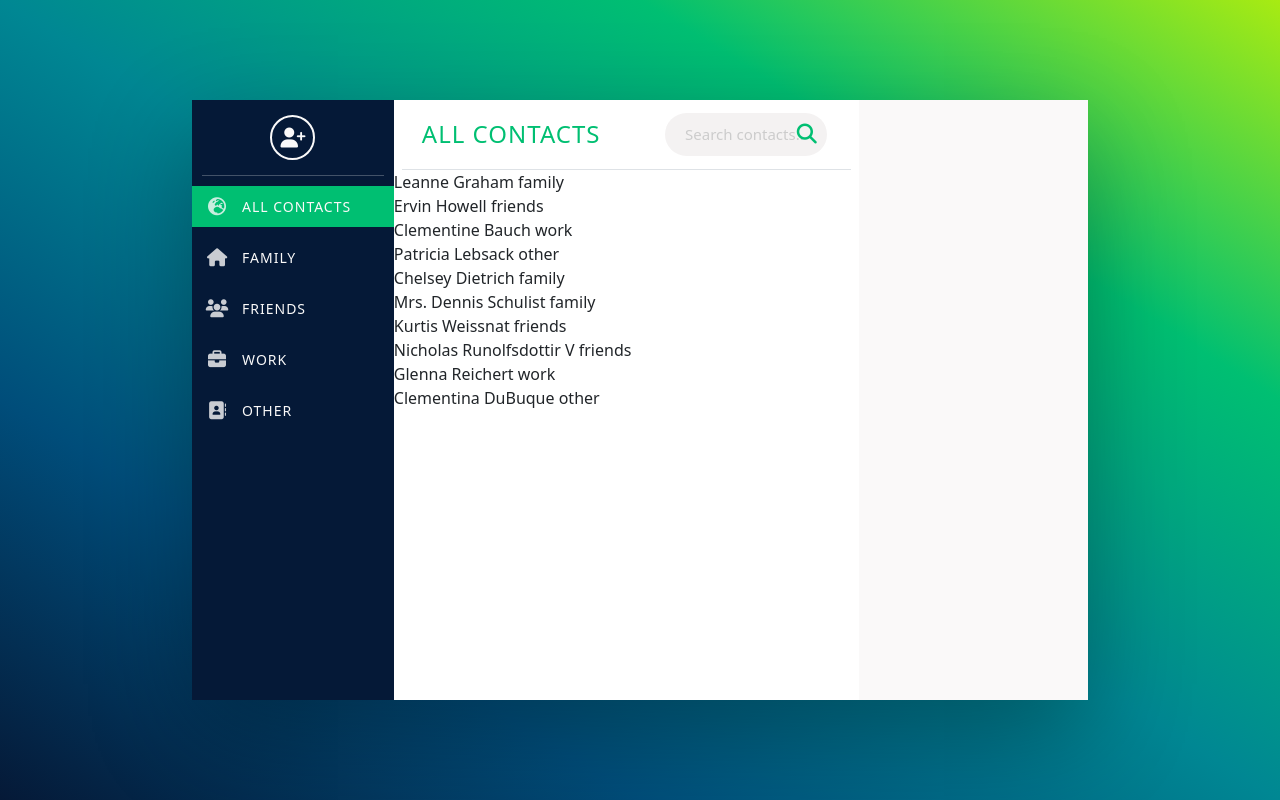
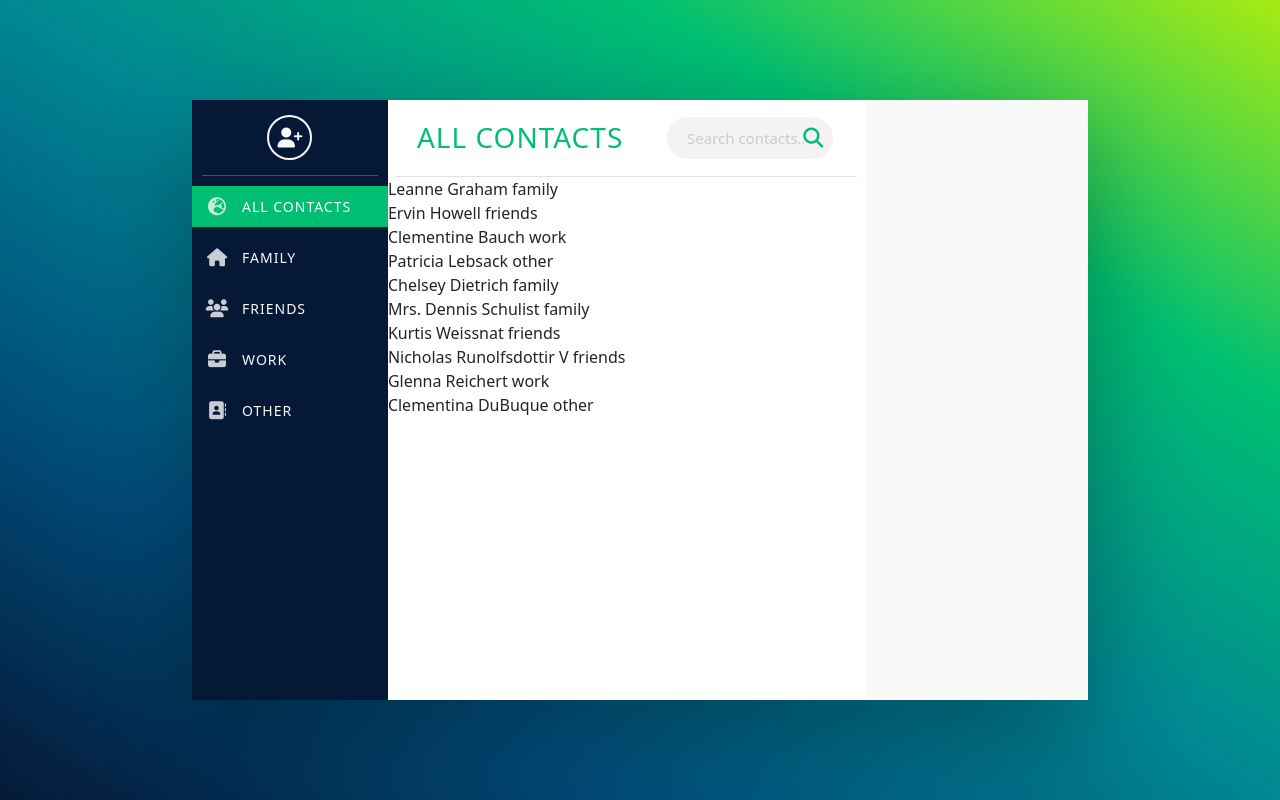
Before and after one commit to marichka-offen/phone-book, a Vue app: page / in a window 1280 px wide. Built offline with nearby package versions, Linux system fonts and the light colour scheme.

Commit message:
styling [2]

```diff
--- a/src/components/Header.vue
+++ b/src/components/Header.vue
@@ -15,7 +15,7 @@ $primary-color: #00bf72;
 $primary-dark: #008793;
 
 #header {
-  margin: 20px;
+  margin: 21px;
   color: $primary-color;
   text-transform: uppercase;
   display: flex;
@@ -24,7 +24,7 @@ $primary-dark: #008793;
 
   & > * {
     margin: 0;
-    font-size: 24px;
+    font-size: 28px;
     font-weight: 300;
     letter-spacing: 1px;
   }
```
